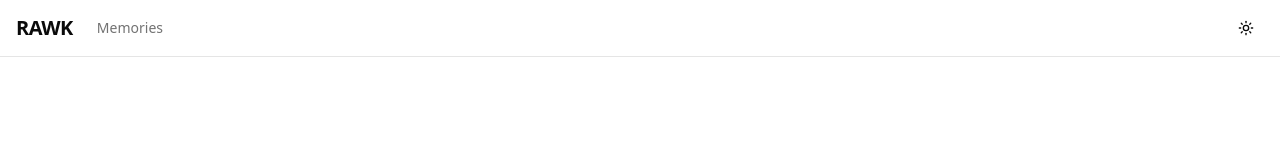
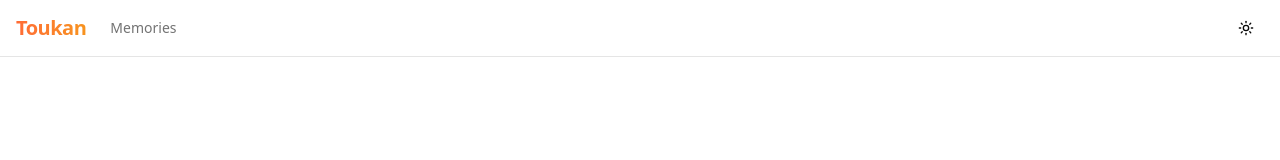
Before and after one commit to jdrada/Toukan-Rawk, a Next.js app in the folder web/: page / in a window 1280 px wide. Shown: the top 160 px of the page. Built offline with nearby package versions, Linux system fonts and the light colour scheme.

Commit message:
Rebrand from RAWK to Toukan and install TanStack Query
- Update app title and metadata to Toukan
- Update header branding with orange gradient text
- Install @tanstack/react-query for real-time data management

```diff
--- a/web/package.json
+++ b/web/package.json
@@ -9,6 +9,7 @@
     "lint": "eslint"
   },
   "dependencies": {
+    "@tanstack/react-query": "^5.90.20",
     "class-variance-authority": "^0.7.1",
     "clsx": "^2.1.1",
     "lucide-react": "^0.563.0",
--- a/web/src/app/layout.tsx
+++ b/web/src/app/layout.tsx
@@ -15,7 +15,7 @@
 });
 
 export const metadata: Metadata = {
-  title: "RAWK - Meeting Memories",
+  title: "Toukan - Meeting Memories",
   description: "Record, transcribe, and review your meetings with AI-powered summaries",
 };
 
--- a/web/src/components/header.tsx
+++ b/web/src/components/header.tsx
@@ -6,7 +6,7 @@
     <header className="sticky top-0 z-50 w-full border-b bg-background/95 backdrop-blur supports-[backdrop-filter]:bg-background/60">
       <div className="container mx-auto flex h-14 items-center px-4">
         <Link href="/" className="mr-6 flex items-center space-x-2">
-          <span className="text-xl font-bold tracking-tight">RAWK</span>
+          <span className="text-xl font-bold tracking-tight bg-linear-to-r from-[#ff6b35] to-[#f7931e] bg-clip-text text-transparent">Toukan</span>
         </Link>
         <nav className="flex flex-1 items-center space-x-4 text-sm font-medium">
           <Link
```
Also changed, not shown: 5 other files (tests, documents, lock files or other folders).
